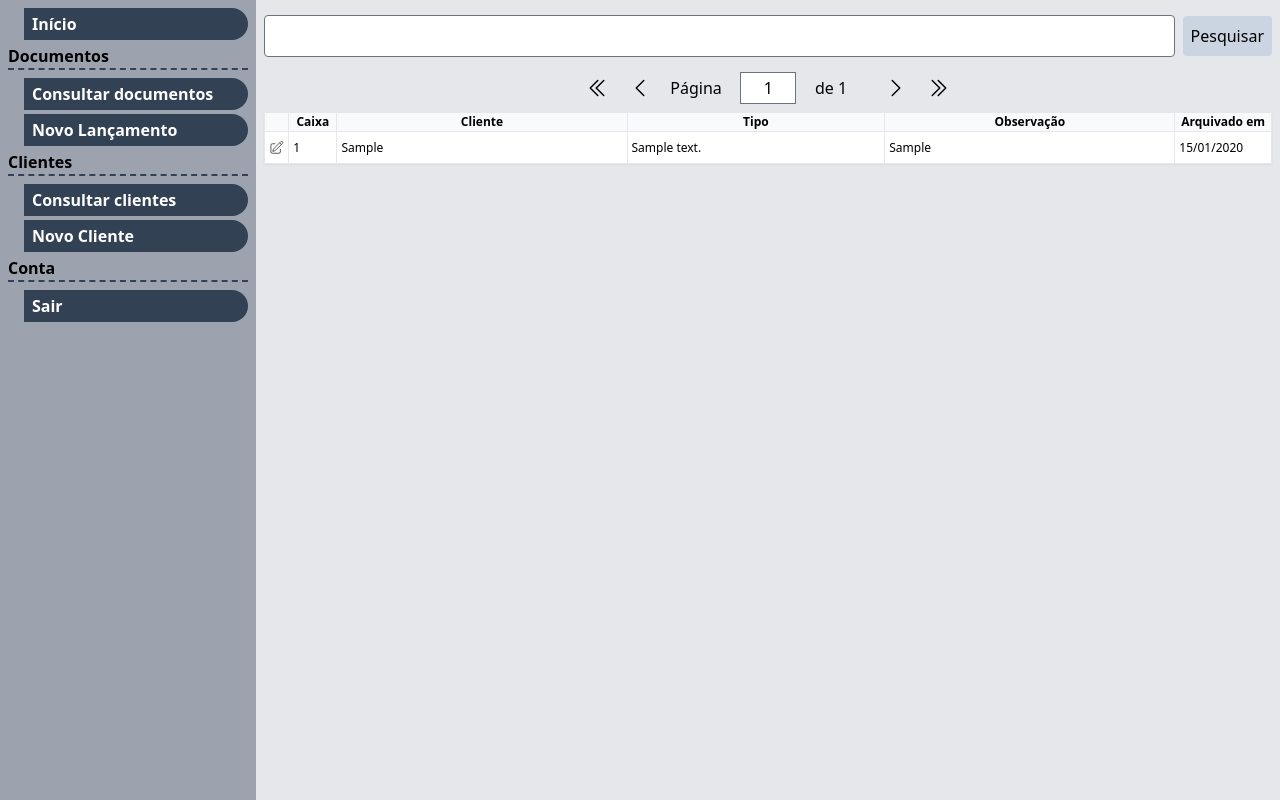
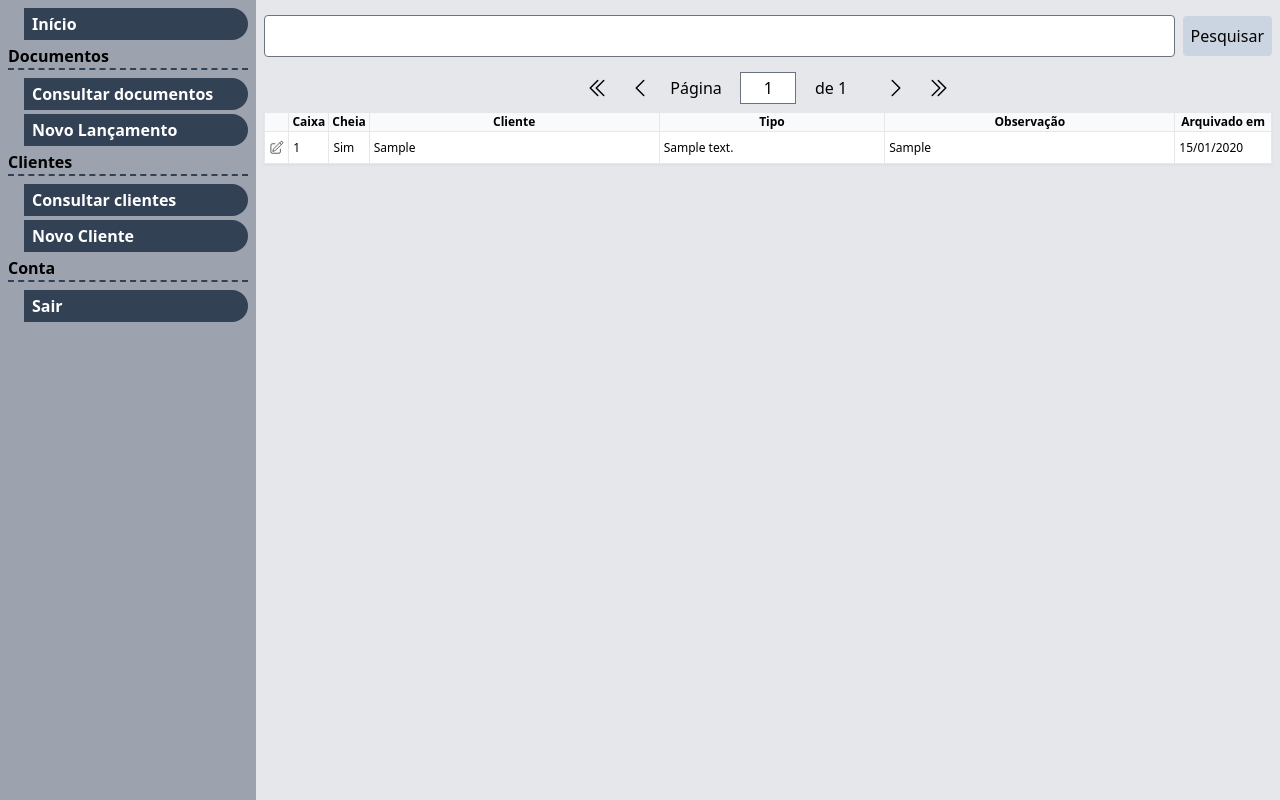
Before and after one commit to augustomonoo/arquivo, a Django app: page /documento/ in a window 1280 px wide. Run offline with Django 4.2, Linux system fonts and the light colour scheme; a user stored in the database is signed in; tables that the repository leaves empty hold one stand-in row (values such as "Sample post"); style sheets or scripts are compiled from the project's sources; some libraries are stand-ins or nearby versions.

Commit message:
Adicionado o campo Cheio na lista de documentos

```diff
--- a/arquivo/templates/arquivo/documento/listar.html
+++ b/arquivo/templates/arquivo/documento/listar.html
@@ -11,9 +11,10 @@
         <thead class="bg-slate-50 dark:bg-slate-700">
             <tr>
                 <th class="border w-6"></th>
-                <th class="border w-12">Caixa</th>
+                <th class="border w-10">Caixa</th>
+                <th class="border w-10">Cheia</th>
                 <th class="border w-72">Cliente</th>
-                <th class="border w-64">Tipo</th>
+                <th class="border w-56">Tipo</th>
                 <th class="border w-72">Observação</th>
                 <th class="border w-24">Arquivado em</th>
             </tr>
@@ -34,6 +35,7 @@
                     </a>
                 </td>
                 <td class="border p-1">{{ resultado.numero_caixa|floatformat }}</td>
+                <td class="border p-1">{% if resultado.cheia %} Sim {% else %} Não {% endif %}</td>
                 <td class="border p-1">{{ resultado.cliente }}</td>
                 <td class="border p-1">{{ resultado.tipo_de_documento }}</td>
                 <td class="border p-1">{{ resultado.observacao|default:"" }}</td>
```
